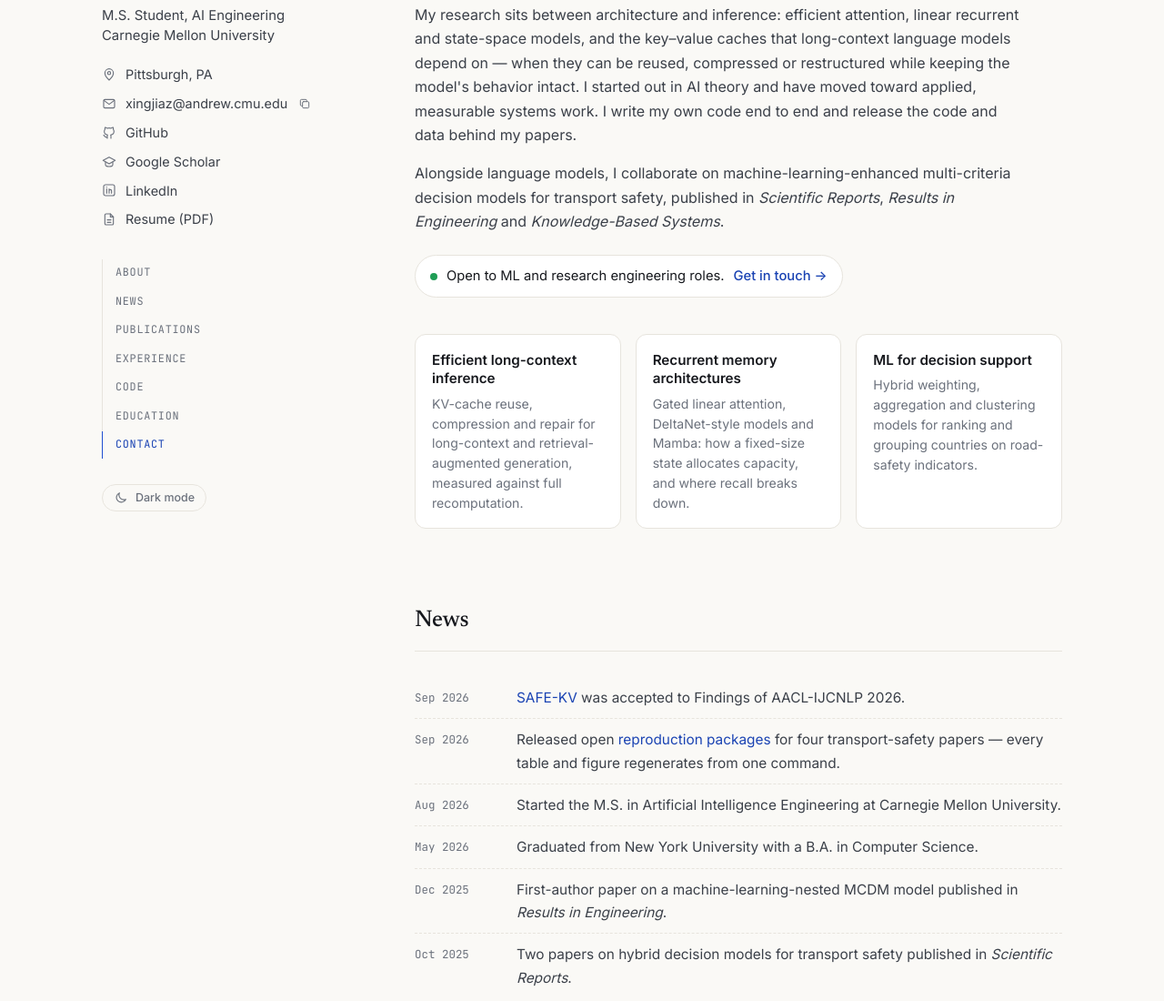
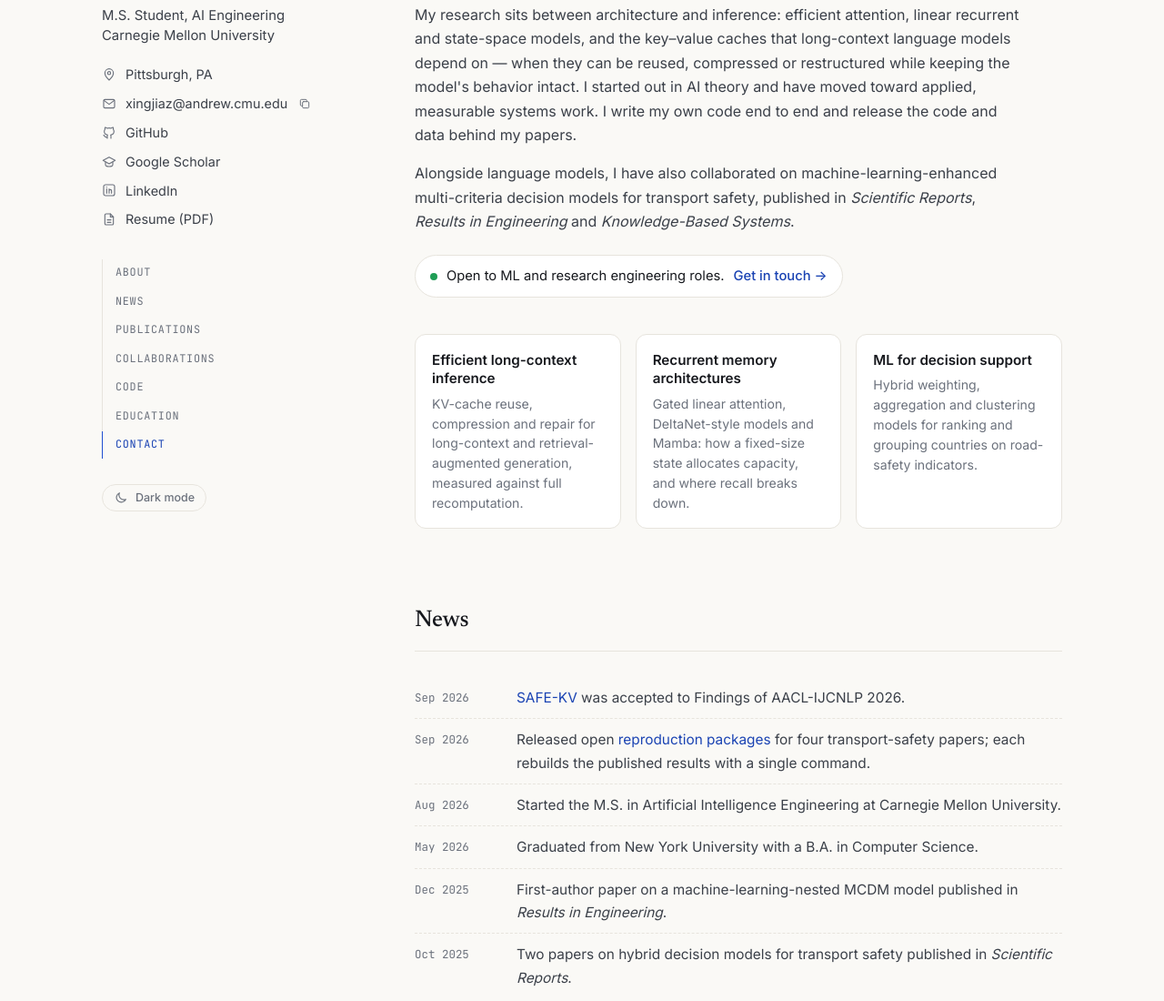
Before and after one commit to XingjianZhang-dev/XingjianZhang-dev.github.io, a plain HTML site: page index.html in a window 1280 px wide. Shown: the part 295-1395 px from the top of the page at 91% size. Drawn offline with Linux system fonts and the light colour scheme.

Commit message:
Tighten wording and rename sidebar link to Collaborations

```diff
--- a/index.html
+++ b/index.html
@@ -102,7 +102,7 @@
         <a href="#about">About</a>
         <a href="#news">News</a>
         <a href="#publications">Publications</a>
-        <a href="#experience">Experience</a>
+        <a href="#experience">Collaborations</a>
         <a href="#code">Code</a>
         <a href="#education">Education</a>
         <a href="#contact">Contact</a>
@@ -128,7 +128,7 @@
 
         <p>My research sits between architecture and inference: efficient attention, linear recurrent and state-space models, and the key–value caches that long-context language models depend on — when they can be reused, compressed or restructured while keeping the model's behavior intact. I started out in AI theory and have moved toward applied, measurable systems work. I write my own code end to end and release the code and data behind my papers.</p>
 
-        <p>Alongside language models, I collaborate on machine-learning-enhanced multi-criteria decision models for transport safety, published in <i>Scientific Reports</i>, <i>Results in Engineering</i> and <i>Knowledge-Based Systems</i>.</p>
+        <p>Alongside language models, I have also collaborated on machine-learning-enhanced multi-criteria decision models for transport safety, published in <i>Scientific Reports</i>, <i>Results in Engineering</i> and <i>Knowledge-Based Systems</i>.</p>
 
         <p class="status">
           <span class="status-dot" aria-hidden="true"></span>
@@ -157,7 +157,7 @@
         <h2 id="news-h">News</h2>
         <ol class="news">
           <li><time datetime="2026-09">Sep 2026</time><p><a href="#safe-kv">SAFE-KV</a> was accepted to Findings of AACL-IJCNLP 2026.</p></li>
-          <li><time datetime="2026-09">Sep 2026</time><p>Released open <a href="#code">reproduction packages</a> for four transport-safety papers — every table and figure regenerates from one command.</p></li>
+          <li><time datetime="2026-09">Sep 2026</time><p>Released open <a href="#code">reproduction packages</a> for four transport-safety papers; each rebuilds the published results with a single command.</p></li>
           <li><time datetime="2026-08">Aug 2026</time><p>Started the M.S. in Artificial Intelligence Engineering at Carnegie Mellon University.</p></li>
           <li><time datetime="2026-05">May 2026</time><p>Graduated from New York University with a B.A. in Computer Science.</p></li>
           <li><time datetime="2025-12">Dec 2025</time><p>First-author paper on a machine-learning-nested MCDM model published in <i>Results in Engineering</i>.</p></li>
@@ -407,7 +407,7 @@
       <!-- Code -->
       <section id="code" aria-labelledby="code-h">
         <h2 id="code-h">Code</h2>
-        <p class="section-note">Each paper ships with a public artifact: installable code, the data it runs on, and scripts that regenerate the published tables and figures.</p>
+        <p class="section-note">Each repository contains the code, the data it runs on, and scripts that regenerate the published results.</p>
 
         <div class="repos">
           <a class="repo" href="https://github.com/XingjianZhang-dev/safe-kv">
```
